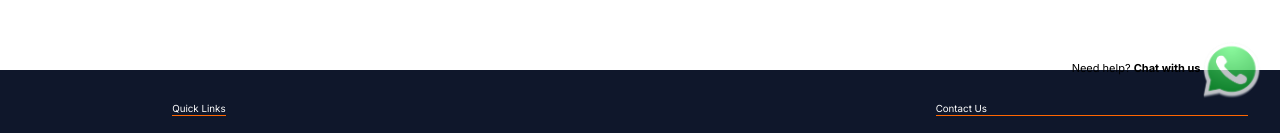
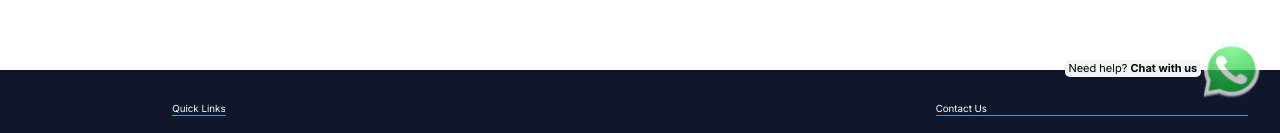
Before and after one commit to matthewkuria/jafrana, a Next.js app: page /contact-us in a window 1280 px wide. Shown: the part 568-701 px from the top of the page. Built offline with nearby package versions, Linux system fonts and the light colour scheme; a web font is replaced by a local one.

Commit message:
add background color to the whatsapp text

```diff
--- a/app/components/WhatsappIcon.tsx
+++ b/app/components/WhatsappIcon.tsx
@@ -9,7 +9,7 @@
               <Link href="https://api.whatsapp.com/send?phone=254722553222&text=Hello%20Jafrana%20Construction%20Company%2C%20I%20would%20like%20to%20inquire%20about%20your%20services." target="_blank" rel="noopener noreferrer"
               className="flex items-center"
               >
-                <p className="text-[11px]">Need help? <span className="font-bold ">Chat with us</span> </p>
+                <p className="text-[11px] bg-slate-100 px-1 rounded-md">Need help? <span className="font-bold ">Chat with us</span> </p>
                 <Image alt='Whatsapp icon' src={whatsappIcon} height={60} width={60}
                 className="animate-pulse" />
               </Link>
```
